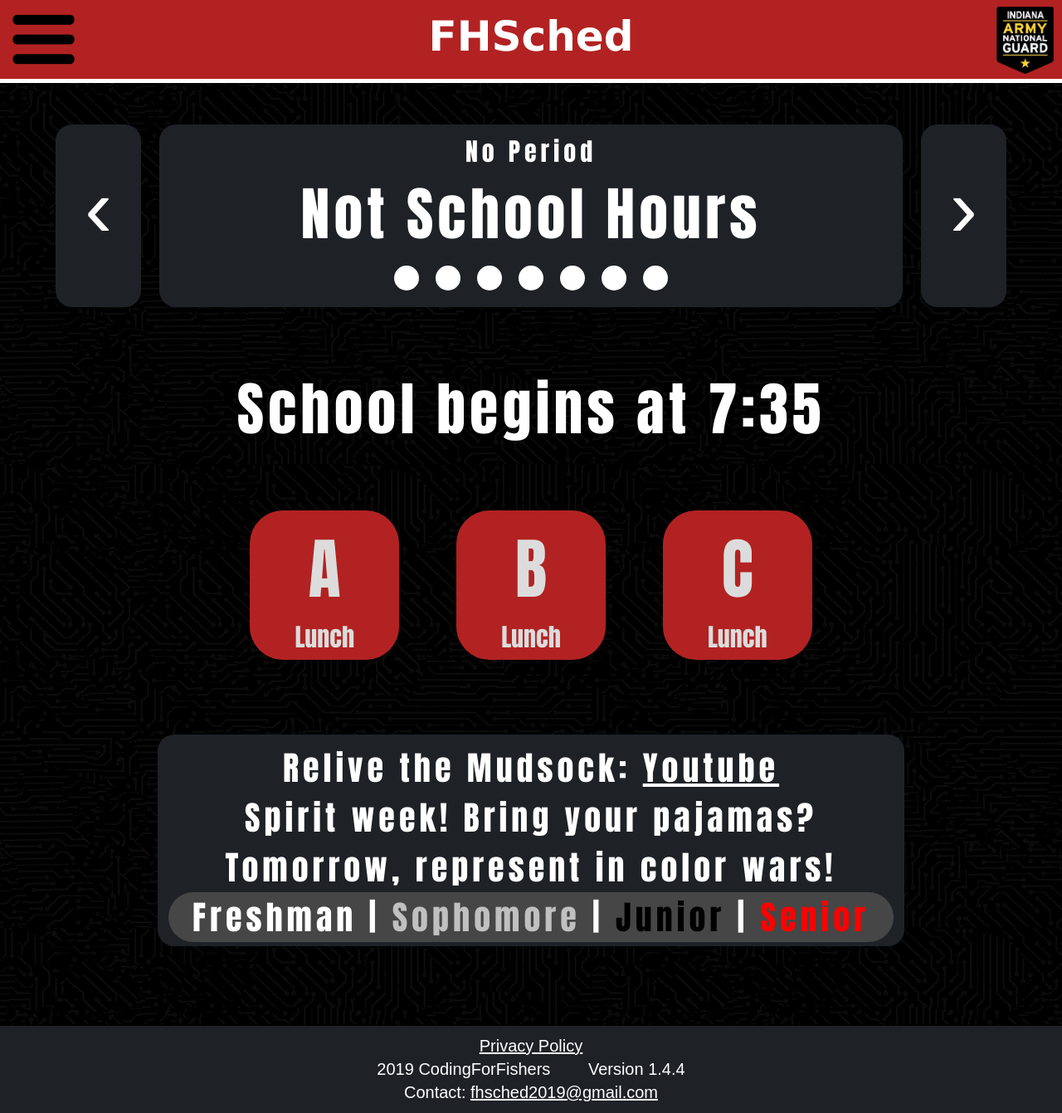
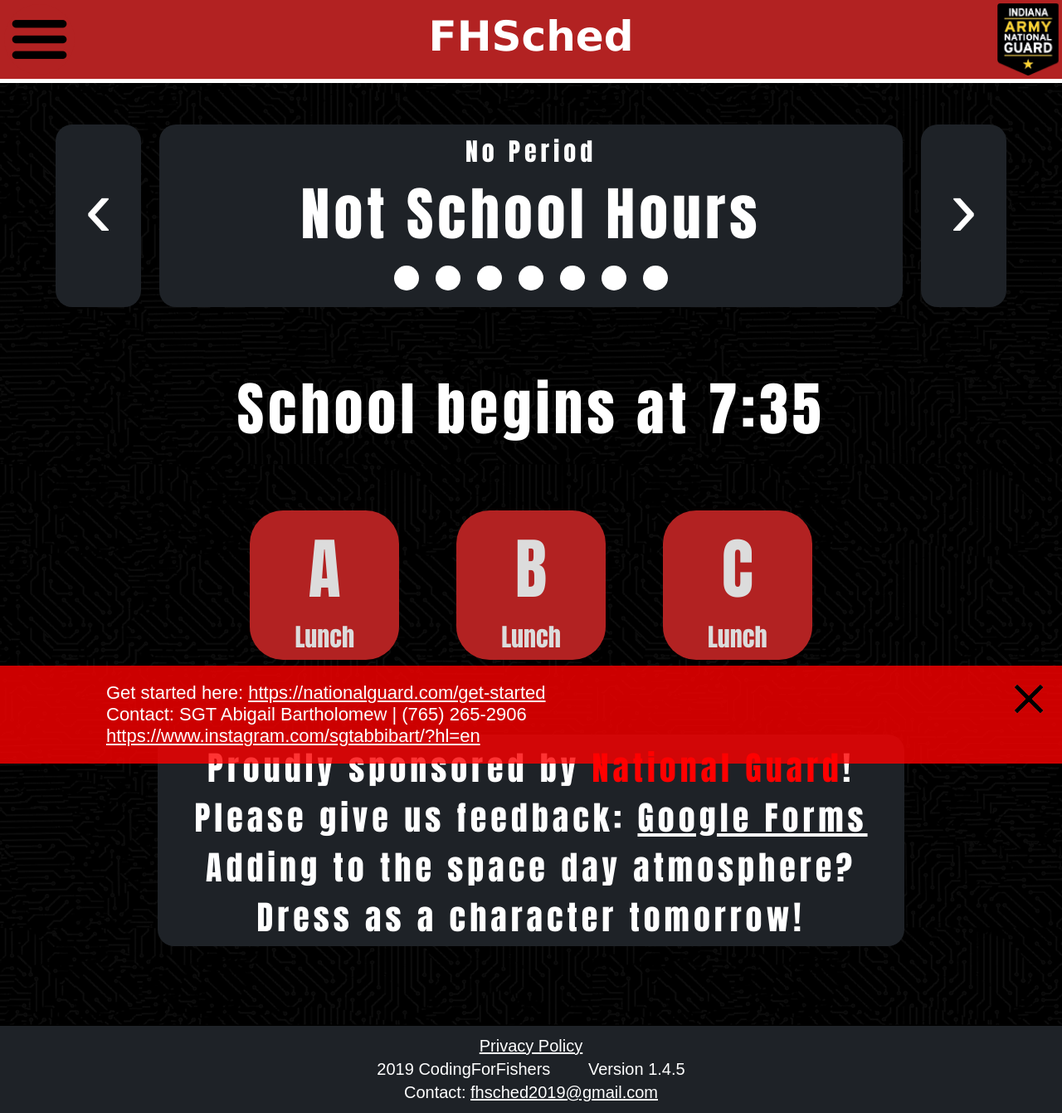
Before and after one commit to ChocoDino2k/FHSchedBeta-1, a PHP site: page / in a window 1280 px wide. Shown: the whole page at 83% size. Run offline with PHP 8.4, Linux system fonts and the light colour scheme.

Commit message:
New Banner for National Guard
added banner popup for the national guard logo

```diff
--- a/Calendar/index.html
+++ b/Calendar/index.html
@@ -395,7 +395,7 @@
 
 <div class="relativeBreak"  id="breakCountDown"></div>
 
-<div class="relativeYear" style="margin-top: 0px; width: 15%;" id="yearCountDown"></div>
+<div class="relativeYear" style="margin-top: 0px; width: 13%;" id="yearCountDown"></div>
 
 
 
--- a/Calendar/timer.html
+++ b/Calendar/timer.html
@@ -3,7 +3,7 @@
 <head><style>
 div.relative {
     font-family: cursive;
-    font-size: 5px;
+    font-size: 15px;
     position: relative;
     left: 800px;
     width: 10%;
--- a/css/FHSched_V_1.13.css
+++ b/css/FHSched_V_1.14.css
@@ -3,33 +3,16 @@ body
   background-image: url("../images/background.png");
   background-color: white;
   margin: 0;
+  transition: background-color 0.3s;
+  transition: background-image 0.3s;
 }
 body.dark
 {
   background-image: url("../images/inverted_background.png");
   background-color: black;
   color: white;
-}
-
-footer
-{
-  position:fixed;
-  bottom:0px;
-  padding: 0px, 0px;
-  width: 100%;
-  background-color: lightgray;
-}
-@media screen and (orientation:landscape)
-{
-  footer
-  {
-    position:static;
-    margin: 0px;
-  }
-}
-body.dark footer
-{
-  background-color: rgb(30,34,39);
+  transition: background-color 0.3s;
+  transition: background-image 0.3s;
 }
 
 a:link {
@@ -70,37 +53,107 @@ a:active {
 body.dark a:active {
   color: darkgray;
 }
-.nav-bar
+
+.header
 {
-  list-style-type: none;
-  overflow: hidden;
-  background-color: red;
-  position: sticky;
+  background-color:red;
+  height:80px;
+  width: 100%;
+  font-family:verdana;
+  color:white;
+  font-size: 50px;
+  font-weight: bold;
+  text-align:center;
+  padding-top: 15px;
+  padding-bottom: 0px;
+  margin: auto;
+  border-bottom: white 5px solid;
+  transition: background-color 0.3s;
+}
+body.dark .header
+{
+  background-color:firebrick;
+  transition: background-color 0.3s;
+}
+
+.header a
+{
+  color: white;
+  background-color: transparent;
+  text-decoration: none;
+}
+body.dark .header a
+{
+  color: white;
+}
+
+.slider
+{
+  background-color: rgb(100,0,0,0.9);
+  position: fixed;
   top: 0px;
+  left: -440px;
+  bottom: 0px;
+  right: 0px;
+  width: 400px;
   z-index: 100;
   font-family: verdana, sans-serif;
   font-size: 30px;
   margin: 0px;
+  padding: 15px;
+  transition: all 0.3s;
+}
+body.dark .slider
+{
+  background-color: rgb(100,0,0,0.9);
+  transition: all 0.3s;
+}
+.slider.active
+{
+  left: 0px;
+  transition: all 0.4s ease-in-out;
+}
+.slider ul
+{
   padding: 0px;
+  margin: 0px;
+  list-style-type: none;
+  overflow: hidden;
 }
-body.dark .nav-bar
+.slider li a
 {
-  background-color: firebrick;
-}
-.nav-bar li a{
   float: left;
   display: block;
   color: white;
   text-align: center;
-  padding: 14px 20px;
+  padding: 14px 0px;
+  width: 400px;
   text-decoration: none;
+  cursor: pointer;
 }
-.nav-bar #darkMode{
-  float: right;
+.slider li a:hover
+{
+  background: rgb(70,0,0,0.7);
+  color: darkgray;
 }
-.nav-bar li a:hover{
-  background: rgb(120,0,0);
-  color: darkgray;
+.slider .close-sidebar
+{
+  position: absolute;
+  top: 17px;
+  left: 353px;
+  cursor: pointer;
+  border-radius: 30px;
+}
+.slider .close-sidebar:hover
+{
+  background: rgb(70,0,0,0.7);
+  height:60px;
+  width:60px;
+}
+
+.close-icon
+{
+  height: 60px;
 }
 
 .logo
@@ -115,73 +168,103 @@ body.dark .nav-bar
 {
   z-index: 50;
   position: fixed;
-  top: 8px;
-  right: 10px;
+  top: 4px;
+  right: 4px;
 }
 .ng-logo
 {
-  height: 81px;
+  height: 87px;
 }
 
+.national-guard-banner
+{
+  font-size: 22px;
+  font-family: sans-serif;
+  background-color:rgba(255,0,0,0.8);
+  position: fixed;
+  bottom: -120px;
+  left: 0px;
+  width: 100%;
+  z-index: 1000;
+  transition: all 0.3s;
+}
+.national-guard-banner.active
+{
+  bottom: 0px;
+  transition: all 0.6s ease-in-out;
+}
+.national-guard-banner a
+{
+  color: white;
+  text-decoration: underline;
+}
+.national-guard-banner a:hover
+{
+  color: darkgray;
+}
+.national-guard-banner .container
+{
+  margin: 0 auto;
+  width: 80%;
+  color: white;
+  padding: 15px;
+}
+.national-guard-banner .container p
+{
+  margin: 5px 0px;
+}
+.national-guard-banner .container .close-sidebar
+{
+  position: absolute;
+  top: 10px;
+  right: 10px;
+  cursor: pointer;
+  border-radius: 30px;
+}
+.national-guard-banner .container .close-sidebar:hover
+{
+  background: rgb(80,0,0,0.7);
+  height:60px;
+  width:60px;
+}
 
 .ham-a
 {
   z-index: 50;
   position: fixed;
-  top: 0px;
-  left: 0px;
+  top: 5px;
+  left: 5px;
   background-color: red;
-  height: 95px;
-  width: 105px;
-  border-bottom-right-radius: 15px;
-  border-top-right-radius: 15px;
+  height: 85px;
+  width: 85px;
+  border-radius: 45px;
+  transition: background-color 0.3s;
 }
 body.dark .ham-a
 {
   background-color: firebrick;
+  transition: background-color 0.3s;
+}
+.ham-a.active
+{
+  display: none;
 }
 .ham-a:hover
 {
   background-color: darkred;
 }
+body.dark .ham-a:hover
+{
+  background-color: RGB(120,0,0);
+}
 .ham
 {
   position: absolute;
   margin: auto;
-  height: 95px;
-  width: 85px;
-  left: 10px;
-}
-
-.header
-{
-  background-color:red;
-  height:80px;
-  width: 100%;
-  font-family:verdana;
-  color:white;
-  font-size: 50px;
-  font-weight: bold;
-  text-align:center;
-  padding-top: 15px;
-  padding-bottom: 0px;
-  margin: auto;
-  border-bottom: 5px solid white;
-}
-body.dark .header
-{
-  background-color:firebrick;
-}
-
-.header a
-{
-  color: white;
-  background-color: transparent;
-  text-decoration: none;
-}
-body.dark .header a
-{
-  color: white;
+  height: 75px;
+  width: 75px;
+  top: 5px;
+  left: 5px;
 }
 
 .privacy_policy
@@ -211,11 +294,13 @@ body.dark .header a
   margin: auto;
   border-radius: 20px;
   background-color:lightgray;
+  transition: background-color 0.3s;
 }
 body.dark .time-schedule
 {
   color: white;
   background-color:rgb(30,34,39);
+  transition: background-color 0.3s;
 }
 
 .period-display
@@ -235,10 +320,12 @@ body.dark .time-schedule
   margin-top: 40px;
   margin-bottom: 0px;
   padding: 10px;
+  transition: background-color 0.3s;
 }
 body.dark .period-countdown
 {
   color: white;
+  transition: background-color 0.3s;
 }
 
 .remaining-time
@@ -275,10 +362,12 @@ body.dark .period-countdown
 .dot-cur
 {
   background-color: red;
+  transition: background-color 0.3s;
 }
 body.dark .dot-cur
 {
   background-color:firebrick;
+  transition: background-color 0.3s;
 }
 .dot:hover
 {
@@ -304,10 +393,12 @@ body.dark .dot:hover {
   border-radius: 20px;
   margin: auto;
   margin-bottom: 50px;
+  transition: background-color 0.3s;
 }
 body.dark .splash {
   color: white;
   background-color:rgb(30,34,39);
+  transition: background-color 0.3s;
 }
 
 .splash2
@@ -316,29 +407,22 @@ body.dark .splash {
   letter-spacing: 5px;
   font-family:"anton";
   text-align:center;
-  font-size: 100px;
-  margin-top: 0px;
+  font-size: 40px;
+  margin-top: 10px;
   padding-top: 10px;
   padding-bottom: 0px;
-  width: 650px;
-  background-color: yellow;
-  height: 600px;
+  width:900px;
+  background-color: lightgray;
+  height: 245px;
   border-radius: 20px;
   margin: auto;
+  margin-bottom: 50px;
+  transition: background-color 0.3s;
 }
 body.dark .splash2 {
   color: white;
   background-color:rgb(30,34,39);
-}
-
-.splash-box
-{
-  background-color: gray;
-  border-radius: 50px;
-}
-body.dark .splash-box
-{
-  background-color: RGB(70, 70, 70);
+  transition: background-color 0.3s;
 }
 
 .btn
@@ -354,10 +438,12 @@ body.dark .splash-box
   border-radius: 20px;
   position: absolute;
   top: 0px;
+  transition: all 0.3s;
 }
 body.dark .btn {
   color: white;
   background-color:rgb(30,34,39);
+  transition: all 0.3s;
 }
 
 .btn-left
@@ -370,11 +456,13 @@ body.dark .btn {
 }
 .btn:hover
 {
-  background:gray
+  background:gray;
+  transition: all 0s;
 }
 body.dark .btn:hover {
   color: white;
   background-color:rgb(40,44,49);
+  transition: all 0s;
 }
 
 .lunchBtnDiv
@@ -404,21 +492,25 @@ body.dark .btn:hover {
   position: relative;
   top: 0px;
   margin: 0px 30px;
+  transition: all 0.3s;
 }
 body.dark .lunchBtn
 {
   color:gainsboro;
   background-color:firebrick;
+  transition: all 0.3s;
 }
 .lunchBtn:hover
 {
   background:firebrick;
   color: gainsboro;
+  transition: all 0s;
 }
 body.dark .lunchBtn:hover
 {
   color:white;
   background-color:red;
+  transition: all 0s;
 }
 .lunchBtn p
 {
@@ -452,30 +544,27 @@ body.dark .lunchBtn:hover
   position: relative;
   top: 0px;
   margin: 0px 30px;
+  transition: all 0.3s;
 }
 body.dark .wrongLunchBtn
 {
   background-color:firebrick;
   color:gainsboro;
+  transition: all 0.3s;
 }
 .wrongLunchBtn:hover
 {
   background:firebrick;
   color: gainsboro;
+  transition: all 0s;
 }
 body.dark .wrongLunchBtn:hover
 {
   background-color:red;
   color:white;
+  transition: all 0.0s;
 }
-.foot
-{
-  font-family: sans-serif;
-  text-align:center;
-  font-size:20px;
-  margin: auto;
-  padding: 8px;
-}
+
 .cookie-banner
 {
   font-size: 22px;
@@ -515,6 +604,41 @@ body.dark .wrongLunchBtn:hover
   background:darkgray;
   border-bottom: 2px solid dimgray;
 }
+
+.bottom-space
+{
+  padding-bottom:100px;
+}
+@media screen and (orientation:landscape)
+{
+  .bottom-space
+  {
+    padding-bottom:30px;
+  }
+}
+
+footer
+{
+  position:fixed;
+  bottom:0px;
+  padding: 0px, 0px;
+  width: 100%;
+  background-color: lightgray;
+  transition: background-color 0.3s;
+}
+@media screen and (orientation:landscape)
+{
+  footer
+  {
+    position:static;
+    margin: 0px;
+  }
+}
+body.dark footer
+{
+  background-color: rgb(30,34,39);
+  transition: background-color 0.3s;
+}
 footer ul
 {
   font-size: 20px;
@@ -528,16 +652,13 @@ footer ul li
   margin-left: 20px;
   list-style: none;
 }
-.bottom-space
+.foot
 {
-  padding-bottom:100px;
-}
-@media screen and (orientation:landscape)
-{
-  .bottom-space
-  {
-    padding-bottom:30px;
-  }
+  font-family: sans-serif;
+  text-align:center;
+  font-size:20px;
+  margin: auto;
+  padding: 8px;
 }
 
 @font-face
--- a/index.html
+++ b/index.html
@@ -23,7 +23,7 @@
 
     <script type="text/javascript" src="js/FHSched_Schedule_Data_V_1.7.js"> </script>
     <script type="text/javascript" src="js/FHSched_Calendar_Data_V_1.3.js"></script>
-    <link rel="stylesheet" href="css/FHSched_V_1.13.css">
+    <link rel="stylesheet" href="css/FHSched_V_1.14.css">
     <link href="https://fonts.googleapis.com/css?family=Anton" rel="stylesheet">
     <script src="https://ajax.googleapis.com/ajax/libs/jquery/3.4.1/jquery.min.js"></script>
   </head>
@@ -31,20 +31,31 @@
     <!--
     <img class="logo" src="images/weblogo.png" width="80" height="74">
   -->
-    <a class = "ham-a"><img src="images/Hamburger_icon.png" class="ham"></a>
-    <a href = "https://www.in.ng.mil/" class="ng-logo-a"><img src="images/National_Guard_Logo.png" class = "ng-logo"></a>
+    <a id = "ham-a" class = "ham-a" role="button" onclick="showSidebar()"><img src="images/Hamburger_icon.png" class="ham"></a>
+    <a class="ng-logo-a" role="button" onclick="showNGBanner()">
+      <img src="images/National_Guard_Logo.png" class = "ng-logo">
+    </a>
+
     <div>
       <p class="header">
         <a href="/">FHSched</a>
       </p>
     </div>
 
-    <!--
-    <ul class="nav-bar">
-      <li><a href="/">Home</a></li>
-      <li style = "float: right;"><a role="button" onclick="localStorage.setItem('mode', (localStorage.getItem('mode') || 'dark') === 'dark' ? 'light' : 'dark'); localStorage.getItem('mode') === 'dark' ? document.querySelector('body').classList.add('dark') : document.querySelector('body').classList.remove('dark')" title="Dark/light" id="darkMode"> Light | Dark Mode</a></li>
-    </ul>
-    -->
+    <p class="nav-bar">
+
+    <div class="slider" id="sidebar">
+      <a class = "close-sidebar" role="button" onclick="showSidebar()">
+        <img src="images/close-icon.png" class="close-icon">
+      </a>
+      <ul>
+        <li><a href="../">Home</a></li>
+        <!--
+        <li><a href="../calendar/">Calendar</a></li>
+      -->
+        <li><a role="button" onclick="localStorage.setItem('mode', (localStorage.getItem('mode') || 'dark') === 'dark' ? 'light' : 'dark'); localStorage.getItem('mode') === 'dark' ? document.querySelector('body').classList.add('dark') : document.querySelector('body').classList.remove('dark')" title="Dark/light" id="darkMode"> Light | Dark Mode</a></li>
+      </ul>
+    </div>
 
     <div id = "periodDiv" class="time-schedule">
       <p id = "period" class = "period-display">No Period</p>
@@ -71,7 +82,15 @@
       </button>
     </div>
 
-    <p class = "splash">Relive the Mudsock: <a href="https://youtu.be/DF6qBzZxx6E">Youtube</a><br>Spirit week! Bring your pajamas?<br>Tomorrow, represent in color wars!<br><span class = "splash-box"> &nbsp; <span style="color:white">Freshman</span> | <span style="color:silver">Sophomore</span> | <span style="color:black">Junior</span> | <span style="color:red">Senior</span> &nbsp; </span></p>
+    <p class = "splash">
+      Proudly sponsored by <span style="color:red">National Guard</span>!
+      <br>
+      Please give us feedback: <a href="https://docs.google.com/forms/d/e/1FAIpQLSfSIelvKL5dPRamplLnBuKzmSBUiblDPu9efNOq0O1m1e_E1Q/viewform" target = "_blank">Google Forms</a>
+      <br>
+      Adding to the space day atmosphere?
+      <br>
+      Dress as a character tomorrow!
+    </p>
 
     <div id = "wrongLunchDiv" class="wrongLunchDiv">
       <button onclick = "resetLunch()" class = "wrongLunchBtn">
@@ -87,7 +106,7 @@
         </ul>
         <ul>
           <li>2019 CodingForFishers</li>
-          <li>Version 1.4.4</li>
+          <li>Version 1.4.5</li>
         </ul>
         <ul>
           <li>
@@ -98,6 +117,23 @@
         </ul>
       </div>
     </footer>
+
+    <div id="national-guard-banner" class="national-guard-banner">
+      <div class="container">
+        <p>
+          Get started here:
+          <a href="https://nationalguard.com/get-started" target="_blank">https://nationalguard.com/get-started</a>
+          <br>
+          Contact: SGT Abigail Bartholomew | (765) 265-2906
+          <br>
+          <a href="https://www.instagram.com/sgtabbibart/?hl=en" target="_blank">https://www.instagram.com/sgtabbibart/?hl=en</a>
+        </p>
+        <a class = "close-sidebar" role="button" onclick="showNGBanner()">
+          <img src="images/close-icon.png" class="close-icon">
+        </a>
+      </div>
+    </div>
+
     <!--
     <?php
     if(!isset($_COOKIE["accept-cookies"])) {
@@ -573,6 +609,7 @@
       return "";
     }
 
+    //Loads darkmode upon the website refresh
     function loadDarkMode()
     {
       document.addEventListener('DOMContentLoaded', (event) => {
@@ -581,7 +618,19 @@
       editLunchPeriod(currentSchedule["lunch"]);
     }
 
-    //document.querySelector('body').classList.add('dark');
+    //Changes styles for the sidebar
+    function showSidebar()
+    {
+      document.querySelector("#sidebar").classList.toggle('active');
+      document.querySelector("#ham-a").classList.toggle('active');
+    }
+
+    //Changes styles for National Guard Banner
+    function showNGBanner()
+    {
+      document.querySelector("#national-guard-banner").classList.toggle('active');
+    }
+
     loadDarkMode();
 
     </script>
```
Also changed, not shown: privacy-policy/index.php (+52 -6 lines), images/close-icon.png (added), 2 other files.
